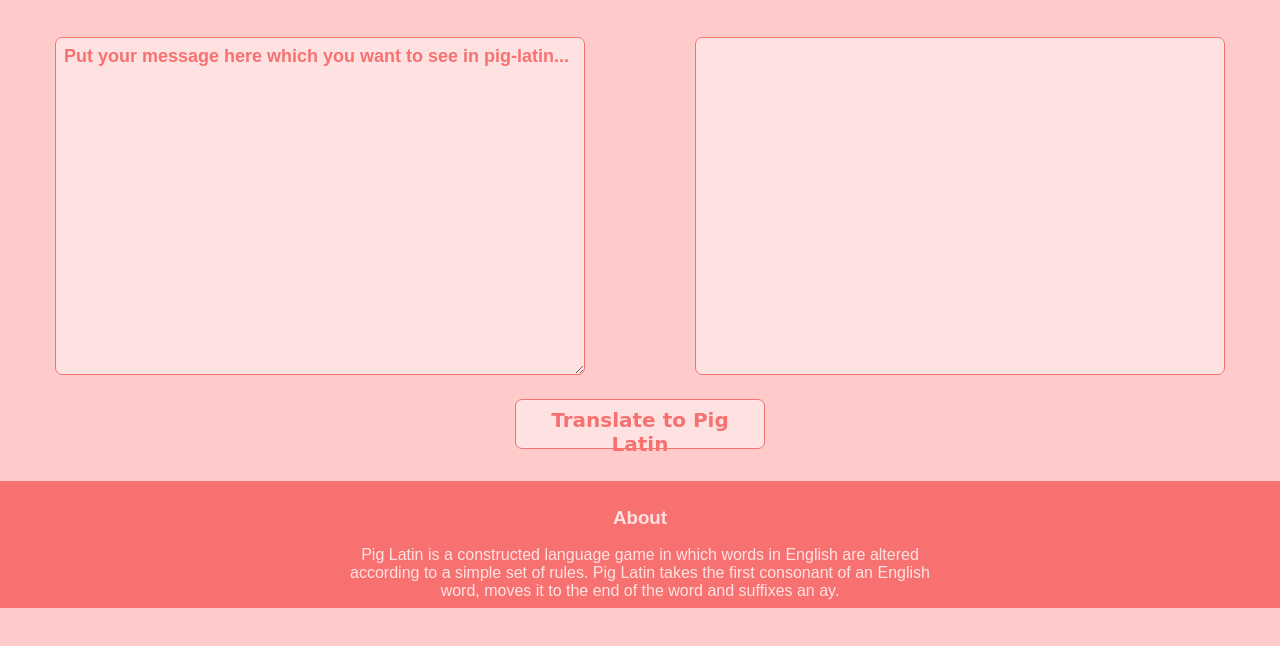
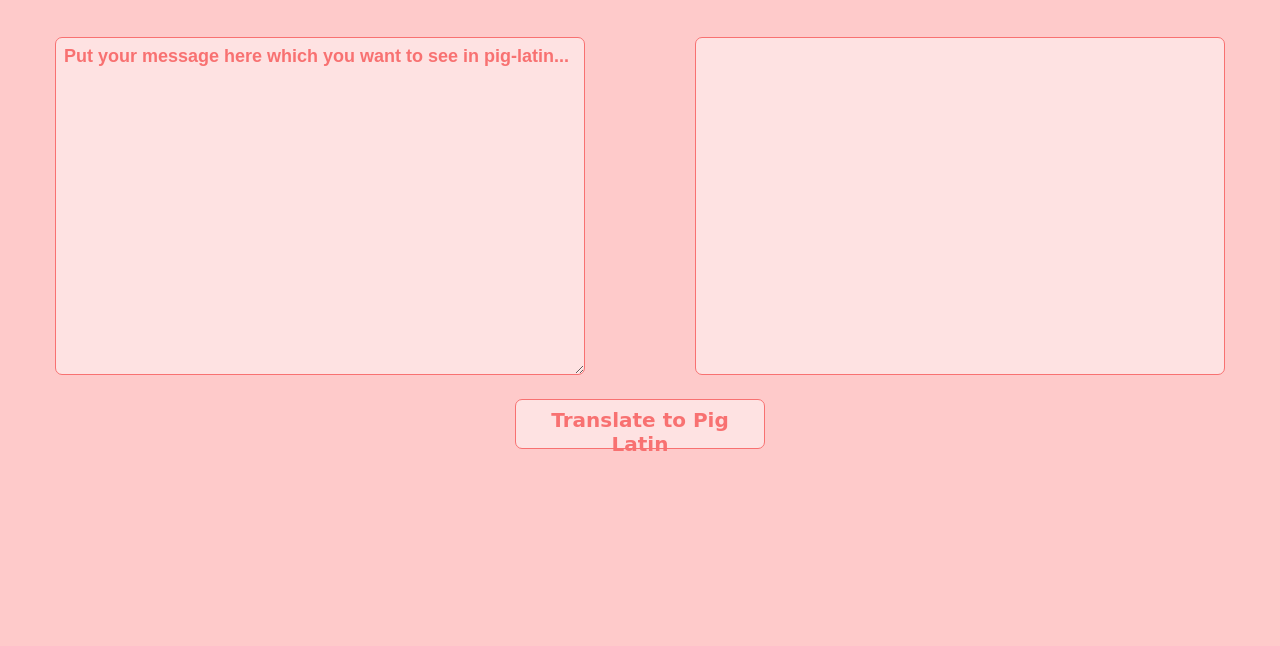
Before and after one commit to avinesh49/PiglatinTranslator, a plain HTML site: page index.html in a window 1280 px wide. Shown: the part 142-788 px from the top of the page. Drawn offline with Linux system fonts and the light colour scheme; a web font is replaced by a local one.

Commit message:
footer removed

```diff
--- a/index.html
+++ b/index.html
@@ -17,13 +17,7 @@
 		<div id="output"></div>
 	</div>
 	<button id="btn-translate">Translate to Pig Latin</button>
-	<footer>
-		<div class="foot">
-			<h3 style="height:20px;">About</h3>
-			<p class="para">Pig Latin is a constructed language game in which words in English are altered according to a simple set of rules. Pig Latin takes the first consonant of an English word, moves it to the end of the word and suffixes an ay.</p>
-		</div>
 
-	</footer>
 	<script src="index.js"></script>
 </body>
 </html>
```
